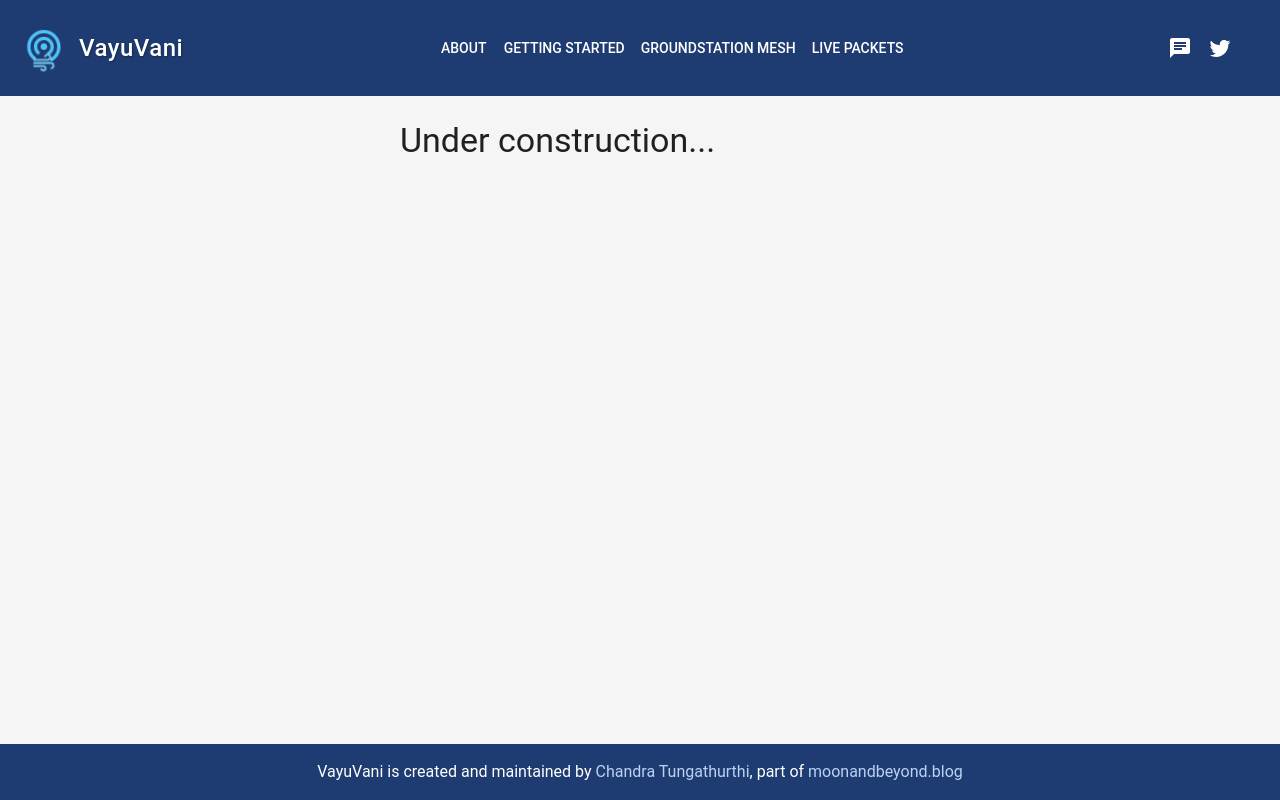
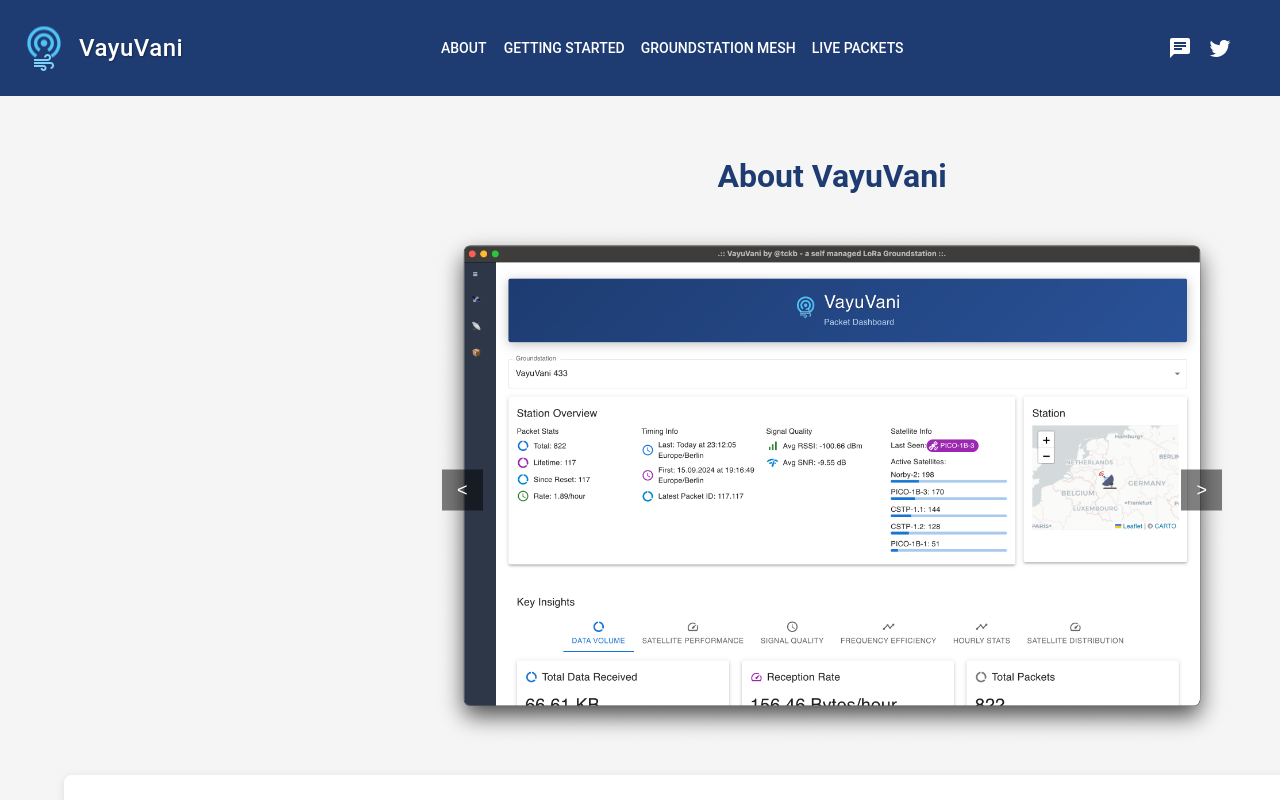
Before and after one commit to vayuvani/website, a React (Vite) app: page / in a window 1280 px wide. Shown: the top 800 px of the page. Built offline with nearby package versions, Linux system fonts and the light colour scheme.

Commit message:
Update App.jsx

```diff
--- a/src/App.jsx
+++ b/src/App.jsx
@@ -43,7 +43,7 @@
                     <VayuVaniTitle />
                   </Box>
                   <Box sx={{ display: 'flex', justifyContent: 'center', flexGrow: 1 }}>
-                    <Button color="inherit" component={Link} to="/about">About</Button>
+                    <Button color="inherit" component={Link} to="/">About</Button>
                     <Button color="inherit" component={Link} to="/getting-started">Getting Started</Button>
                     <Button color="inherit" component={Link} to="/groundstation-map">Groundstation Mesh</Button>
                     <Button color="inherit" component={Link} to="/live-packets">Live Packets</Button>
@@ -71,8 +71,7 @@
               px: { xs: 2, sm: 3, md: 4 },
             }}>
               <Routes>
-                <Route path="/" element={<Installer />} />
-                <Route path="/about" element={<About />} />
+                <Route path="/" element={<About />} />
                 <Route path="/overview" element={<div>Under construction..</div>} />
                 <Route path="/getting-started" element={<div>Under construction..</div>} />
                 <Route path="/groundstation-map" element={<div>Under construction..</div>} />
```
